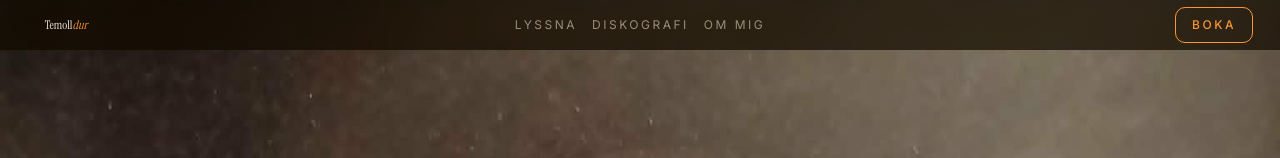
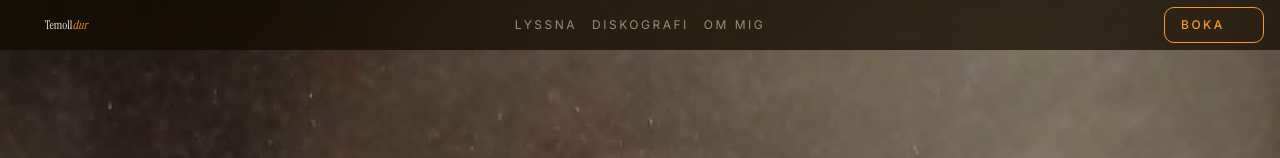
Before and after one commit to DetechtiveGarcia/GigBookingClient, a Next.js app: page / in a window 1280 px wide. Shown: the top 158 px of the page. Built offline with nearby package versions, Linux system fonts and the light colour scheme; a web font is replaced by a local one.

Commit message:
fix: remove centering class

```diff
--- a/components/app-link/AppLink.tsx
+++ b/components/app-link/AppLink.tsx
@@ -5,5 +5,5 @@ type LinkProps = {
     linkStyle: 'app-link' | 'app-link-btn'
 }
 export default function AppLink({ href, label, linkStyle }: LinkProps){
-    return <a href={href} className={`${linkStyle} font-uppercase letter-spacing center-element-horizontal`}>{label}</a>
+    return <a href={href} className={`${linkStyle} font-uppercase letter-spacing `}>{label}</a>
 }
```
